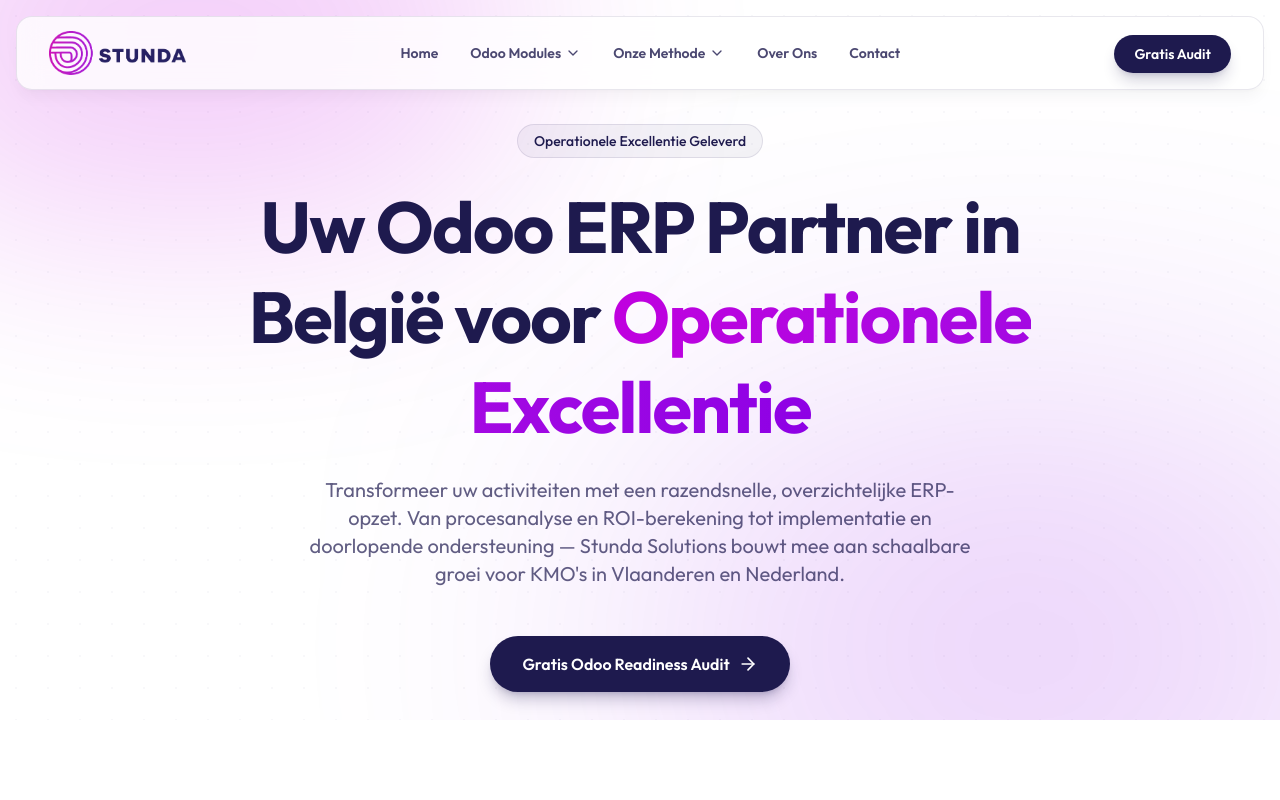
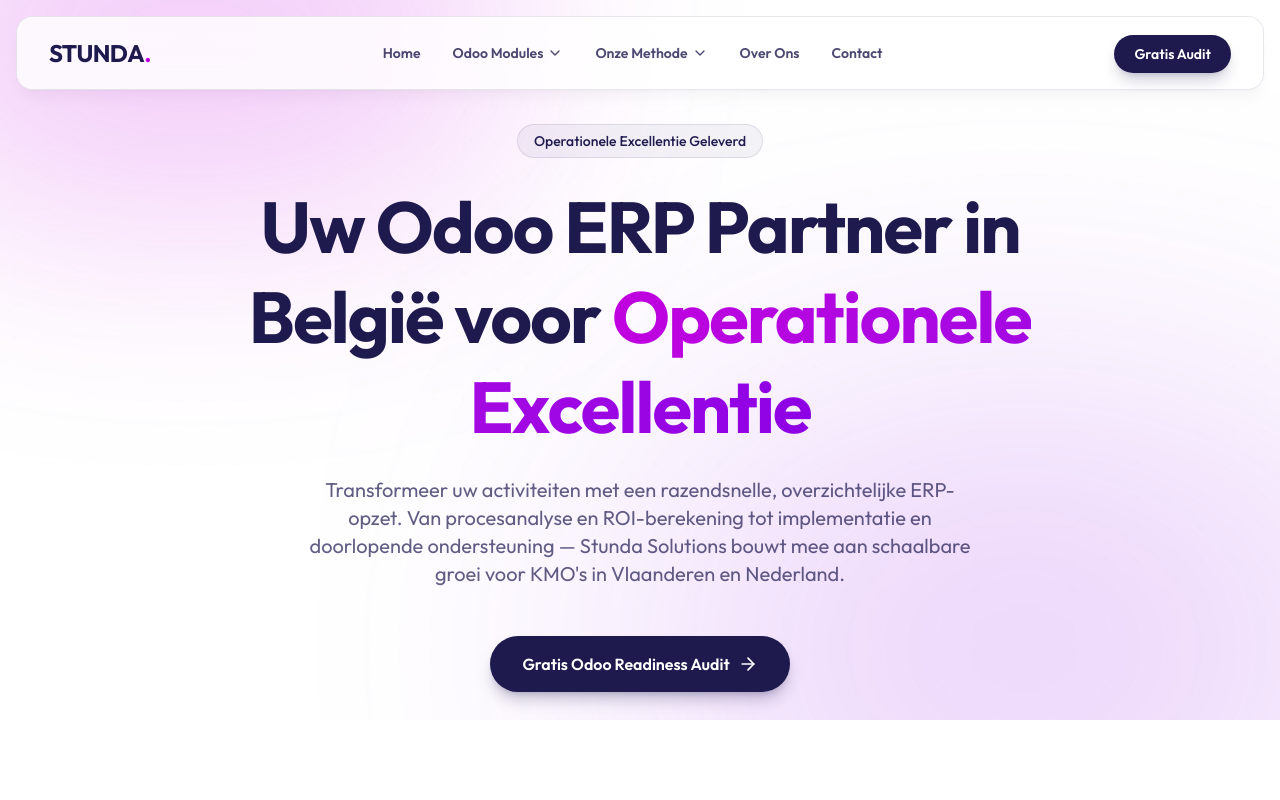
Before and after one commit to TheBeastic/stunda-solutions, a Next.js app: page / in a window 1280 px wide. Shown: the top 800 px of the page. Built offline with nearby package versions, Linux system fonts and the light colour scheme.

Commit message:
revert: restore original text-based STUNDA logo

```diff
--- a/src/components/Footer.tsx
+++ b/src/components/Footer.tsx
@@ -1,5 +1,4 @@
 import Link from "next/link";
-import Image from "next/image";
 import { Linkedin, Phone, Mail, ArrowRight } from "lucide-react";
 
 const odooModules = [
@@ -31,8 +30,8 @@
 
                     {/* Brand & Contact */}
                     <div className="col-span-1 lg:col-span-4">
-                        <Link href="/" className="mb-6 inline-block">
-                            <Image src="/stunda-logo.png" alt="Stunda Solutions" width={220} height={44} className="h-12 w-auto brightness-0 invert" unoptimized />
+                        <Link href="/" className="text-3xl font-bold tracking-tight text-white mb-6 inline-block">
+                            STUNDA<span className="text-brand-magenta">.</span>
                         </Link>
                         <p className="text-white/70 leading-relaxed mb-4 max-w-sm">
                             Premium IT-consultancybedrijf gespecialiseerd in razendsnelle, succesvolle Odoo ERP implementaties. Ontgrendel uw volledige zakelijke potentieel.
--- a/src/components/Navbar.tsx
+++ b/src/components/Navbar.tsx
@@ -2,7 +2,6 @@
 
 import { useState } from "react";
 import Link from "next/link";
-import Image from "next/image";
 import { motion, AnimatePresence } from "framer-motion";
 import { ChevronDown, Menu, X, BarChart3, Users, Settings, Rocket, GitMerge, FileText, ChevronRight, Boxes, CircleDollarSign, Wrench, Briefcase, HeartHandshake, LineChart } from "lucide-react";
 
@@ -35,8 +34,8 @@
             <div className="mx-auto px-8 h-[72px] flex items-center justify-between relative">
 
                 {/* Logo */}
-                <Link href="/" className="z-50 relative flex items-center">
-                    <Image src="/stunda-logo.png" alt="Stunda Solutions" width={220} height={44} className="h-11 w-auto" unoptimized priority />
+                <Link href="/" className="text-2xl font-bold tracking-tight text-brand-indigo z-50 relative">
+                    STUNDA<span className="text-brand-magenta">.</span>
                 </Link>
 
                 {/* Desktop Menu */}
```
